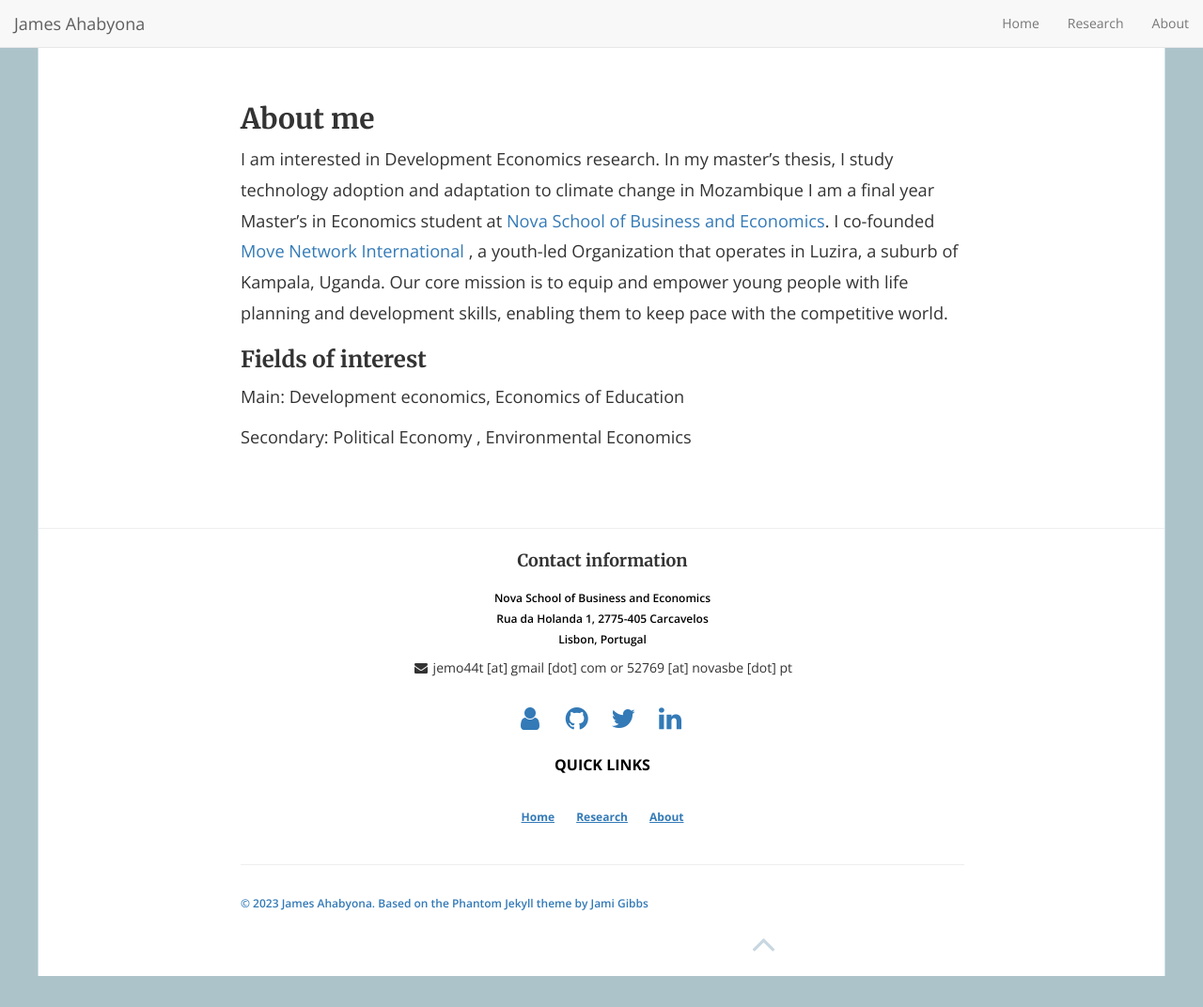
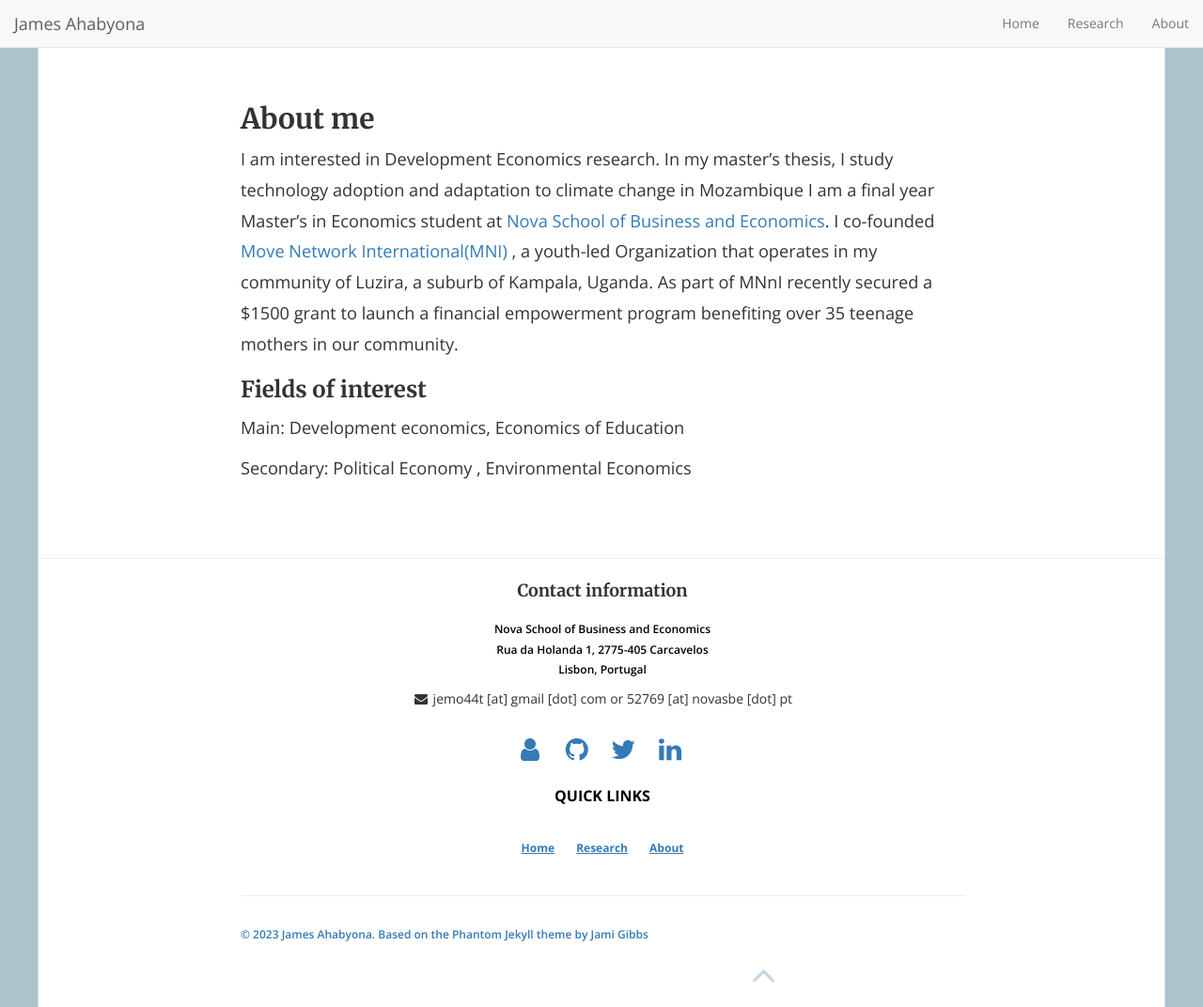
Before and after one commit to mariaelenaguer/mariaelenaguer.github.io, a Jekyll site: the page built from About.md, in a window 1280 px wide and 1072 px high. Shown: the whole window at 94% size. Built offline with Jekyll 4.4.1, drawn with Linux system fonts in a browser that asks for light colours; nearby versions of some CDN libraries.

Commit message:
Update About.md

```diff
--- a/About.md
+++ b/About.md
@@ -6,7 +6,7 @@ permalink: /About/
 
 ## About me
 I am interested in Development Economics research. In my master's thesis, I study technology adoption and adaptation to climate change in Mozambique I am a final year Master's in Economics student at [Nova School of Business and Economics](https://www.novasbe.unl.pt/en/programs/masters/economics/program).
-I co-founded  [Move Network International](https://www.moveinternational.org/) , a youth-led Organization that operates in Luzira, a suburb of Kampala, Uganda. Our core mission is to equip and empower young people with life planning and development skills, enabling them to keep pace with the competitive world.
+I co-founded  [Move Network International(MNI)](https://www.moveinternational.org/) , a youth-led Organization that operates in my community of  Luzira, a suburb of Kampala, Uganda. As part of MNnI recently secured a $1500 grant to launch a financial empowerment program benefiting over 35 teenage mothers in our community.
 
 ### Fields of interest
 Main: Development economics, Economics of Education
```
